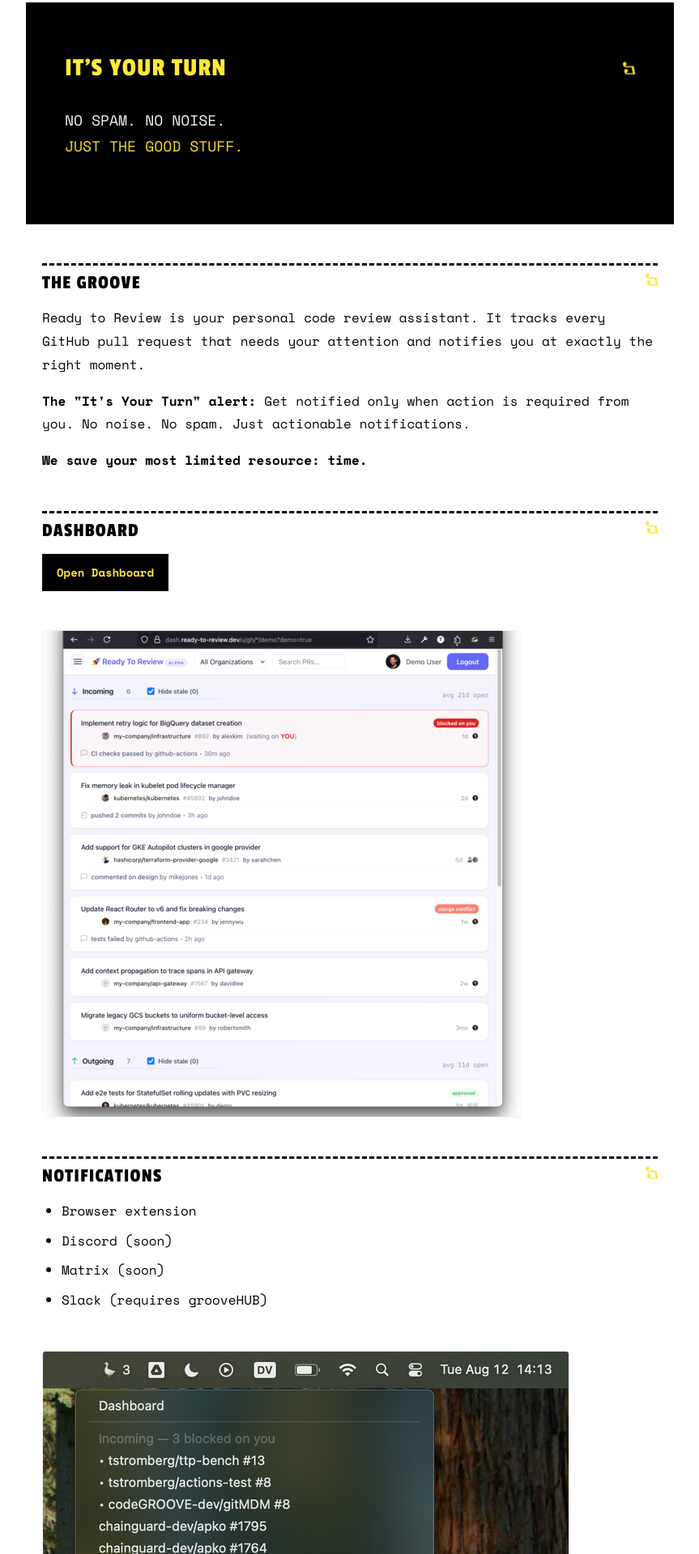
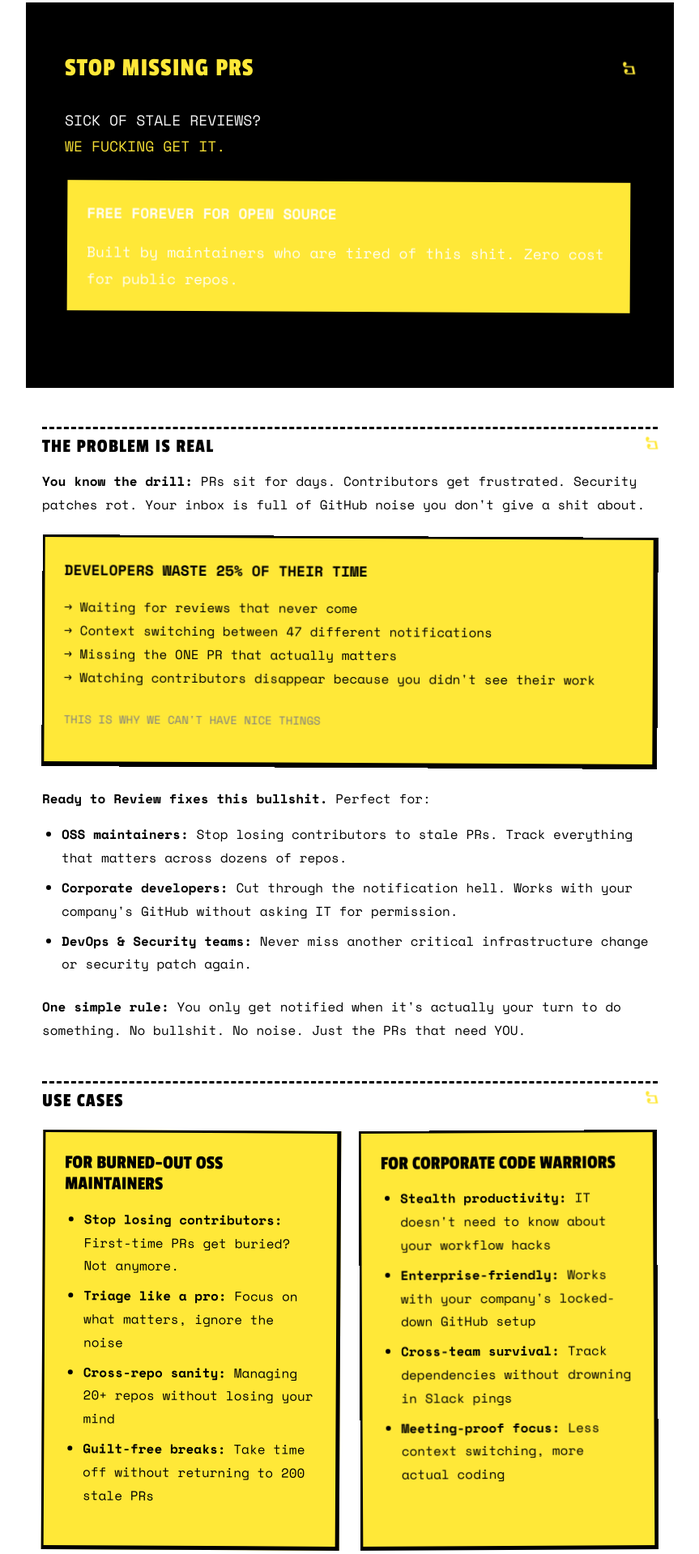
Before and after one commit to codeGROOVE-dev/codegroove-dev.github.io, an Eleventy site: page src/products/r2r.njk in a window 1280 px wide. Shown: the part 234-2153 px from the top of the page at 81% size, without its empty margins (208-1071 px from the left). Built offline with nearby package versions, Linux system fonts and the light colour scheme; Eleventy itself is replaced by a stand-in of ours; files that its build step writes are made by us from their sources.

Commit message:
Improve R2R messaging

```diff
--- a/src/products/r2r.njk
+++ b/src/products/r2r.njk
@@ -7,18 +7,70 @@ description: Your personal PR dashboard. Never miss a review again.
 <h1>READY TO REVIEW <span class="text-muted text-small">(BETA)</span></h1>
 
 <section class="hero">
-    <h2 class="hero-subtitle mb-0">IT'S YOUR TURN</h2>
-    <p class="hero-text-large">NO SPAM. NO NOISE.<br>
-    <span class="text-highlight">JUST THE GOOD STUFF.</span></p>
+    <h2 class="hero-subtitle mb-0">STOP MISSING PRS</h2>
+    <p class="hero-text-large">SICK OF STALE REVIEWS?<br>
+    <span class="text-highlight">WE FUCKING GET IT.</span></p>
+    <div class="groove-card mt-2">
+        <p class="text-bold text-large mb-1">FREE FOREVER FOR OPEN SOURCE</p>
+        <p class="mb-0">Built by maintainers who are tired of this shit. Zero cost for public repos.</p>
+    </div>
 </section>
 
-<h2>THE GROOVE</h2>
+<h2>THE PROBLEM IS REAL</h2>
 
-<p>Ready to Review is your personal code review assistant. It tracks every GitHub pull request that needs your attention and notifies you at exactly the right moment.</p>
+<p><strong>You know the drill:</strong> PRs sit for days. Contributors get frustrated. Security patches rot. Your inbox is full of GitHub noise you don't give a shit about.</p>
 
-<p><strong>The "It's Your Turn" alert:</strong> Get notified only when action is required from you. No noise. No spam. Just actionable notifications.</p>
+<div class="groove-card">
+    <p class="text-large text-bold mb-0">DEVELOPERS WASTE 25% OF THEIR TIME</p>
+    <p class="mt-1">→ Waiting for reviews that never come<br>
+    → Context switching between 47 different notifications<br>
+    → Missing the ONE PR that actually matters<br>
+    → Watching contributors disappear because you didn't see their work</p>
+    <p class="text-small text-muted mt-2">THIS IS WHY WE CAN'T HAVE NICE THINGS</p>
+</div>
 
-<p><strong>We save your most limited resource: time.</strong></p>
+<p><strong>Ready to Review fixes this bullshit.</strong> Perfect for:</p>
+<ul>
+    <li><strong>OSS maintainers:</strong> Stop losing contributors to stale PRs. Track everything that matters across dozens of repos.</li>
+    <li><strong>Corporate developers:</strong> Cut through the notification hell. Works with your company's GitHub without asking IT for permission.</li>
+    <li><strong>DevOps & Security teams:</strong> Never miss another critical infrastructure change or security patch again.</li>
+</ul>
+
+<p><strong>One simple rule:</strong> You only get notified when it's actually your turn to do something. No bullshit. No noise. Just the PRs that need YOU.</p>
+
+<h2>USE CASES</h2>
+
+<div class="products">
+    <article class="product">
+        <h3>For Burned-Out OSS Maintainers</h3>
+        <ul>
+            <li><strong>Stop losing contributors:</strong> First-time PRs get buried? Not anymore.</li>
+            <li><strong>Triage like a pro:</strong> Focus on what matters, ignore the noise</li>
+            <li><strong>Cross-repo sanity:</strong> Managing 20+ repos without losing your mind</li>
+            <li><strong>Guilt-free breaks:</strong> Take time off without returning to 200 stale PRs</li>
+        </ul>
+    </article>
+
+    <article class="product">
+        <h3>For Corporate Code Warriors</h3>
+        <ul>
+            <li><strong>Stealth productivity:</strong> IT doesn't need to know about your workflow hacks</li>
+            <li><strong>Enterprise-friendly:</strong> Works with your company's locked-down GitHub setup</li>
+            <li><strong>Cross-team survival:</strong> Track dependencies without drowning in Slack pings</li>
+            <li><strong>Meeting-proof focus:</strong> Less context switching, more actual coding</li>
+        </ul>
+    </article>
+
+    <article class="product">
+        <h3>For DevOps & Security Heroes</h3>
+        <ul>
+            <li><strong>Infrastructure vigilance:</strong> Terraform changes won't slip past you anymore</li>
+            <li><strong>Critical change tracking:</strong> Don't let important infrastructure updates slip through</li>
+            <li><strong>Deployment disaster prevention:</strong> Catch the breaking changes before 3 AM pages</li>
+            <li><strong>Microservice madness management:</strong> Visibility across 50+ repos without losing it</li>
+        </ul>
+    </article>
+</div>
 
 <h2>DASHBOARD</h2>
 <p><a href="https://dash.ready-to-review.dev" class="cta-button-small">Open Dashboard</a></p>
@@ -51,7 +103,7 @@ description: Your personal PR dashboard. Never miss a review again.
 
 <div class="groove-card">
     <p class="text-bold mb-1">FREE DURING BETA</p>
-    <p>Ready to Review is currently free while in beta. Paid plans will launch soon ($3.84/mo).</p>
+    <p>Ready to Review is currently free while in beta. <strong>OSS maintainers never pay—this shit should be free.</strong> Corporate developers pay $3.84/mo because your company can afford it.</p>
 </div>
 
 <table>
@@ -64,13 +116,13 @@ description: Your personal PR dashboard. Never miss a review again.
     </thead>
     <tbody>
         <tr>
-            <td><strong>OSS</strong></td>
-            <td>Public only</td>
-            <td>Free forever</td>
+            <td><strong>OSS Maintainers</strong></td>
+            <td>Public repos only</td>
+            <td><strong>Free forever</strong></td>
         </tr>
         <tr>
-            <td><strong>Individual</strong></td>
-            <td>Public + Private</td>
+            <td><strong>Corporate Developers</strong></td>
+            <td>Public + Private repos</td>
             <td>$3.84/mo <span class="text-muted">(coming soon)</span></td>
         </tr>
         <tr>
@@ -82,7 +134,7 @@ description: Your personal PR dashboard. Never miss a review again.
 </table>
 
 <p class="text-center mt-2">
-    <strong>For teams:</strong> Check out <a href="/products/hub/">grooveHUB</a>, which includes Ready to Review plus team collaboration, conflict prevention, and compliance features.
+    <strong>Are pull requests without a reviewer assigned a problem for your organization?</strong> Check out <a href="/products/hub/">grooveHUB</a>, which pairs Ready to Review with a Robot Army to achieve 15X less pull request latency.
 </p>
 
 <h2>WHAT YOU GET</h2>
@@ -92,8 +144,8 @@ description: Your personal PR dashboard. Never miss a review again.
         <tr>
             <th>Feature</th>
             <th>Beta (Free)</th>
-            <th>OSS</th>
-            <th>Individual</th>
+            <th>OSS Maintainers</th>
+            <th>Corporate Developers</th>
         </tr>
     </thead>
     <tbody>
@@ -133,5 +185,6 @@ description: Your personal PR dashboard. Never miss a review again.
 <p class="text-muted text-center">* Beta features subject to change</p>
 
 <div class="text-center mt-60">
-    <a href="https://dash.ready-to-review.dev" class="cta">TRY IT NOW</a>
+    <a href="https://dash.ready-to-review.dev" class="cta">STOP THE MADNESS</a>
+    <p class="text-bold text-uppercase mt-2">CONNECT GITHUB · FREE TO TRY · FIXES THIS SHIT TODAY</p>
 </div>
```
